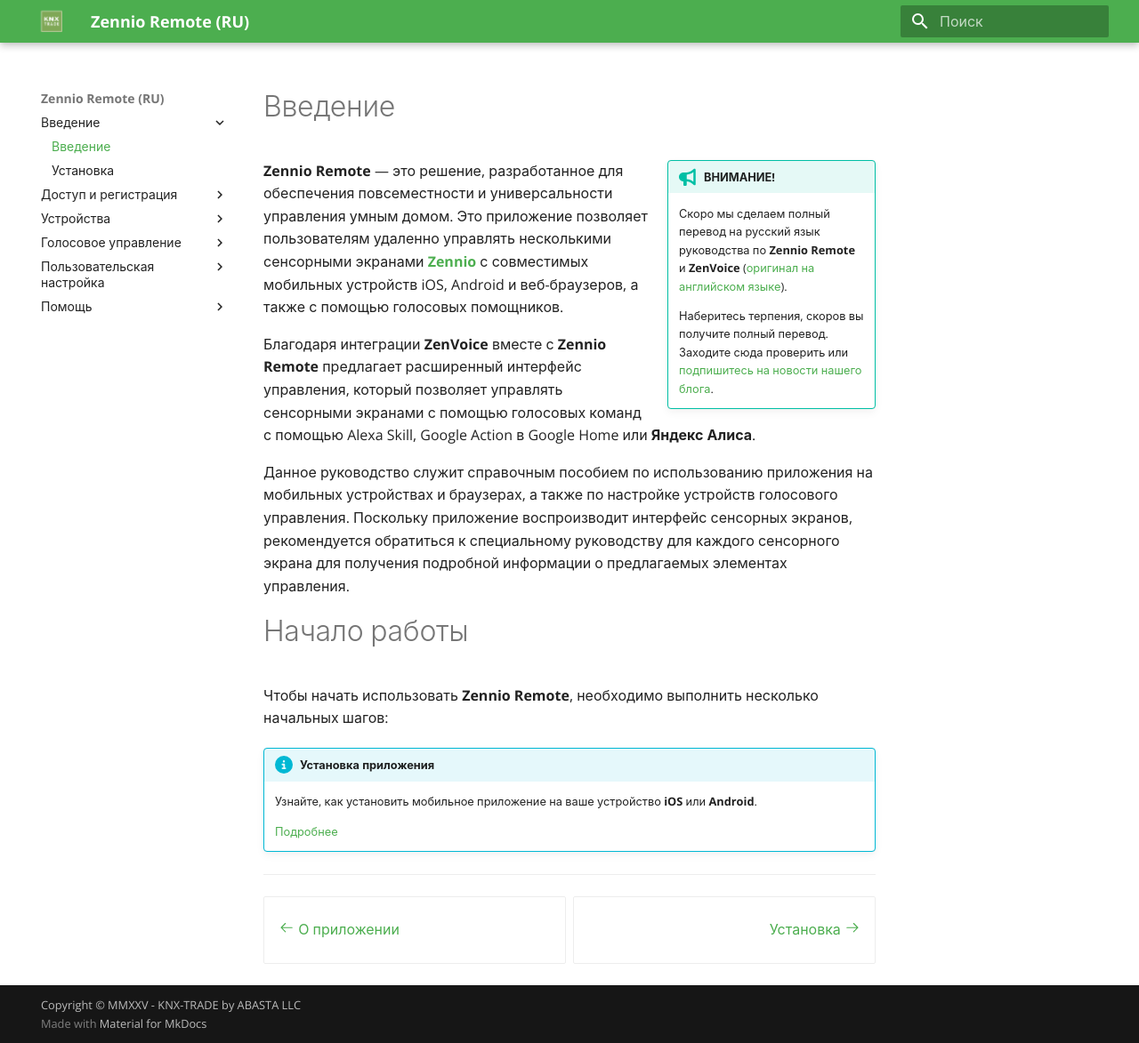
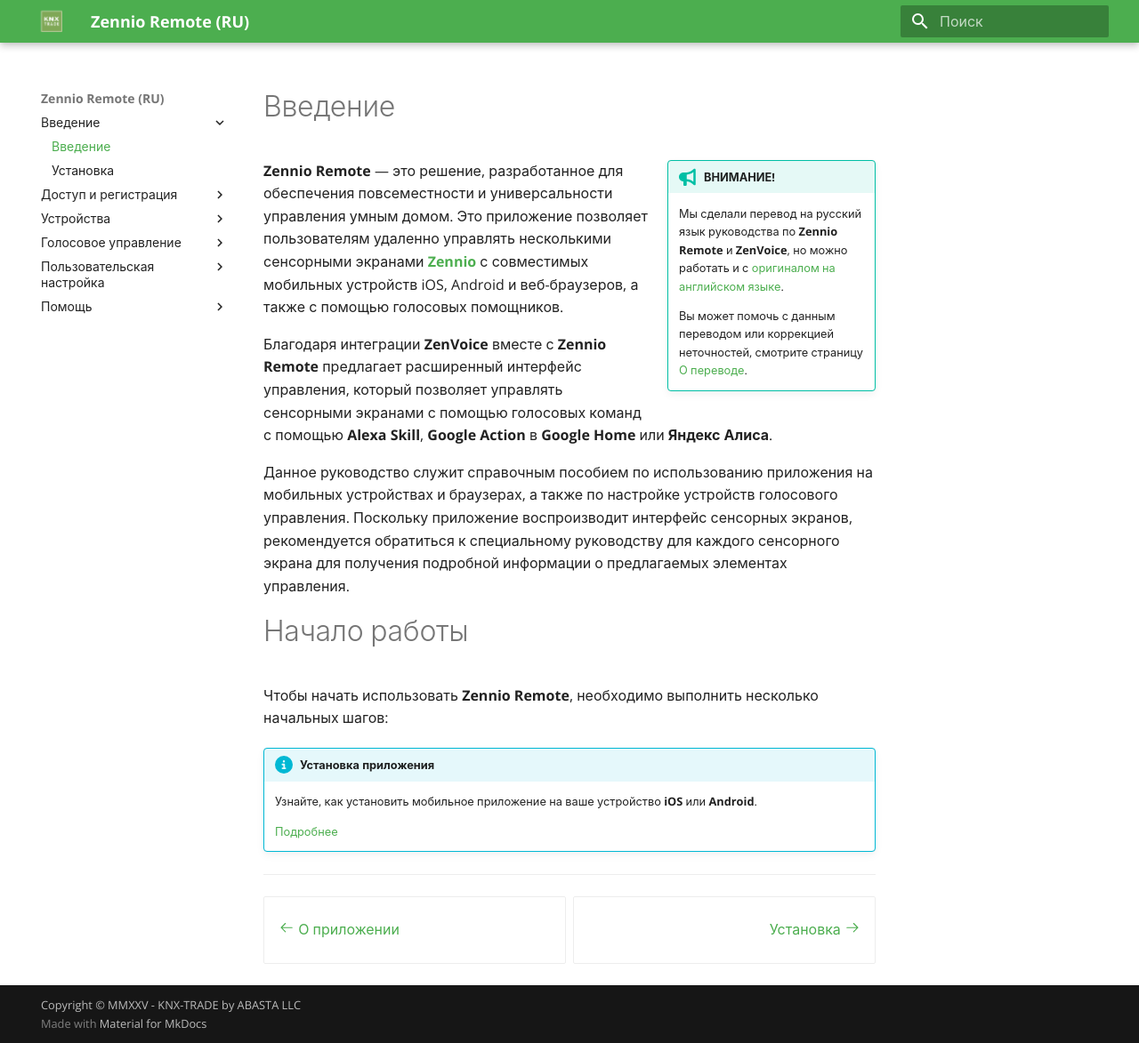
Before and after one commit to knxtrade/zr-manual-ru, an MkDocs documentation site: the page built from docs/index.md, in a window 1280 px wide and 1173 px high. Shown: the whole window at 89% size. Built offline with MkDocs 1.6.1 and Material for MkDocs 9.7.7, drawn with Linux system fonts in a browser that asks for light colours; some web fonts are replaced.

Commit message:
(редакция) введение

```diff
--- a/docs/index.md
+++ b/docs/index.md
@@ -12,13 +12,13 @@
 
 !!! tip inline end "ВНИМАНИЕ!"
 
-    Скоро мы сделаем полный перевод на русский язык руководства по **Zennio Remote** и **ZenVoice** ([оригинал на английском языке](https://web.zennioremote.com/assets/zr-manual/)).
+    Мы сделали перевод на русский язык руководства по **Zennio Remote** и **ZenVoice**, но можно работать и с [оригиналом на английском языке](https://web.zennioremote.com/assets/zr-manual/).
 
-    Наберитесь терпения, скоров вы получите полный перевод. Заходите сюда проверить или [подпишитесь на новости нашего блога](https://knx-trade.ru/blog/news/alisa-vklyuchi-svet.html).
+    Вы может помочь с данным переводом или коррекцией неточностей, смотрите страницу [О переводе](/zr-manual-ru/help/translation/).
 
 **Zennio Remote** — это решение, разработанное для обеспечения повсеместности и универсальности управления умным домом. Это приложение позволяет пользователям удаленно управлять несколькими сенсорными экранами [**Zennio**](https://knx-trade.ru/3-zennio "Перейти в каталог оборудования Zennio") с совместимых мобильных устройств iOS, Android и веб-браузеров, а также с помощью голосовых помощников.
 
-Благодаря интеграции **ZenVoice** вместе с **Zennio Remote** предлагает расширенный интерфейс управления, который позволяет управлять сенсорными экранами с помощью голосовых команд с помощью Alexa Skill, Google Action в Google Home или **Яндекс Алиса**.
+Благодаря интеграции **ZenVoice** вместе с **Zennio Remote** предлагает расширенный интерфейс управления, который позволяет управлять сенсорными экранами с помощью голосовых команд с помощью **Alexa Skill**, **Google Action** в **Google Home** или **Яндекс Алиса**.
 
 Данное руководство служит справочным пособием по использованию приложения на мобильных устройствах и браузерах, а также по настройке устройств голосового управления. Поскольку приложение воспроизводит интерфейс сенсорных экранов, рекомендуется обратиться к специальному руководству для каждого сенсорного экрана для получения подробной информации о предлагаемых элементах управления.
 
```
Also changed, not shown: docs/help/translation.md (+5 -1 lines).
